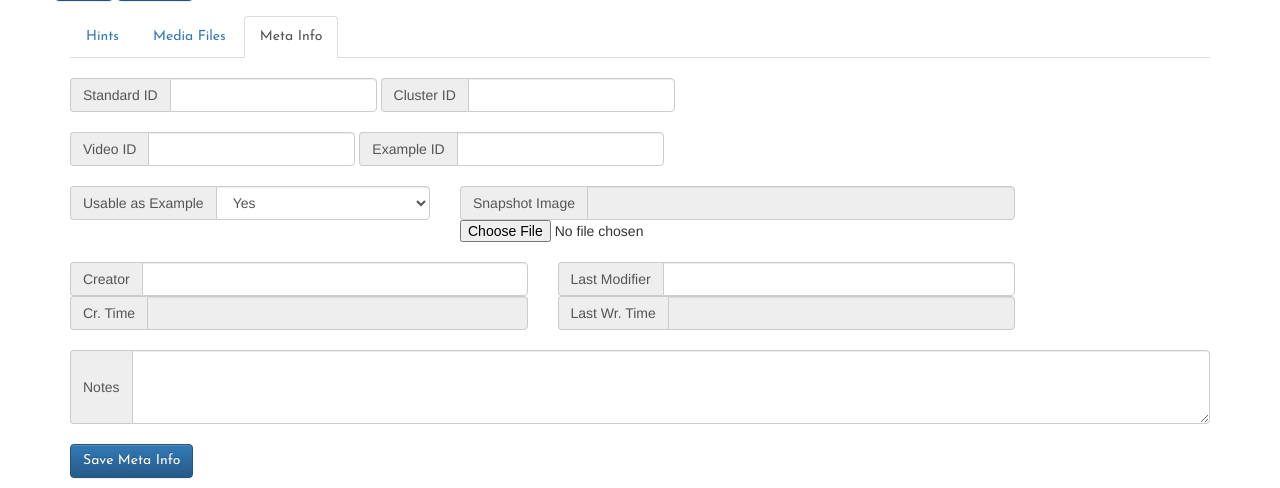
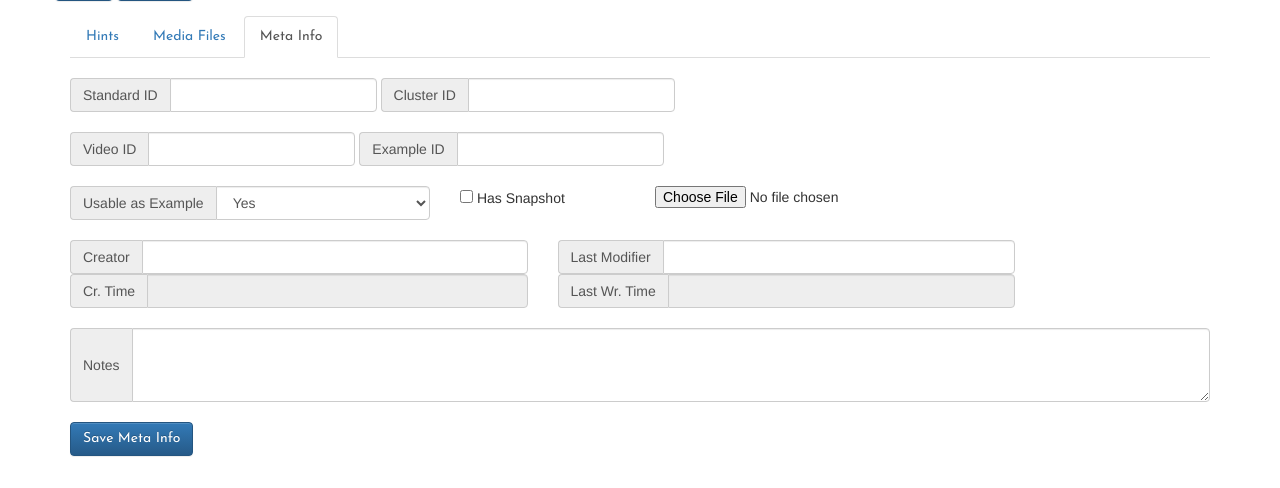
Before and after one commit to marshall62/msadmin, a Django app: template msadmin/templates/msadmin/qa/qauth_edit.html in a window 1280 px wide, after a click on "Meta Info". Shown: the part 1032-1520 px from the top of the page. After the commit the page ends 1489 px from the top, so only its background shows below. Run offline with Django 3.2, Linux system fonts and the light colour scheme; the template is opened without the code that fills it, so the values that code supplies are empty; some libraries are stand-ins or nearby versions.

Commit message:
removed screenshotURL and snapshot URL textfield in meta area of problem

```diff
--- a/msadmin/qa/json.py
+++ b/msadmin/qa/json.py
@@ -148,7 +148,7 @@ def save_problem_meta_info (request, probId):
             ext = filename.split(".")[1]
             filename = "problem_"+probId+"."+ext
             write_file(SNAPSHOT_DIRNAME, file, filename)
-            p.setFields(screenshotURL=filename)
+            # p.setFields(screenshotURL=filename)
 
         p.setFields(standardId=standardId,clusterId=clusterId,
                    authorNotes=authorNotes,creator=creator,lastModifier=lastModifier,
--- a/msadmin/templates/msadmin/qa/qauth_edit.html
+++ b/msadmin/templates/msadmin/qa/qauth_edit.html
@@ -748,14 +748,17 @@
                                 <div id="my-pulldown6"></div>
                         </div>
 
-
+                        <div class="col col-sm-2">
+                            {#                             Pulldown menu for IsAllowedAsExample #}
+                            <input type="checkbox" readonly {% if problem.hasSnapshot %} checked {% endif %}> Has Snapshot</input>
+                        </div>
 
                         <div class="col col-sm-6">
                             {#                             Snapshot file uploader #}
-                            <div class="input-group">
-                                <span class="input-group-addon">Snapshot Image</span>
-                                <input id="snapshotfilename" type="text" class="form-control" placeholder="" readonly name="snapshotFilename" value = "{{ problem.screenshotURL }}">
-                            </div>
+{#                            <div class="input-group">#}
+{#                                <span class="input-group-addon">Snapshot Image</span>#}
+{#                                <input id="snapshotfilename" type="text" class="form-control" placeholder="" readonly name="snapshotFilename" value = "{{ problem.screenshotURL }}">#}
+{#                            </div>#}
                             <input id="snapshotfile" type="file" class="form-control-file" name="snapshotFile">
                         </div>
                     </div>
```
Also changed, not shown: msadmin/qa/qauth_model.py (+6 -6 lines).
